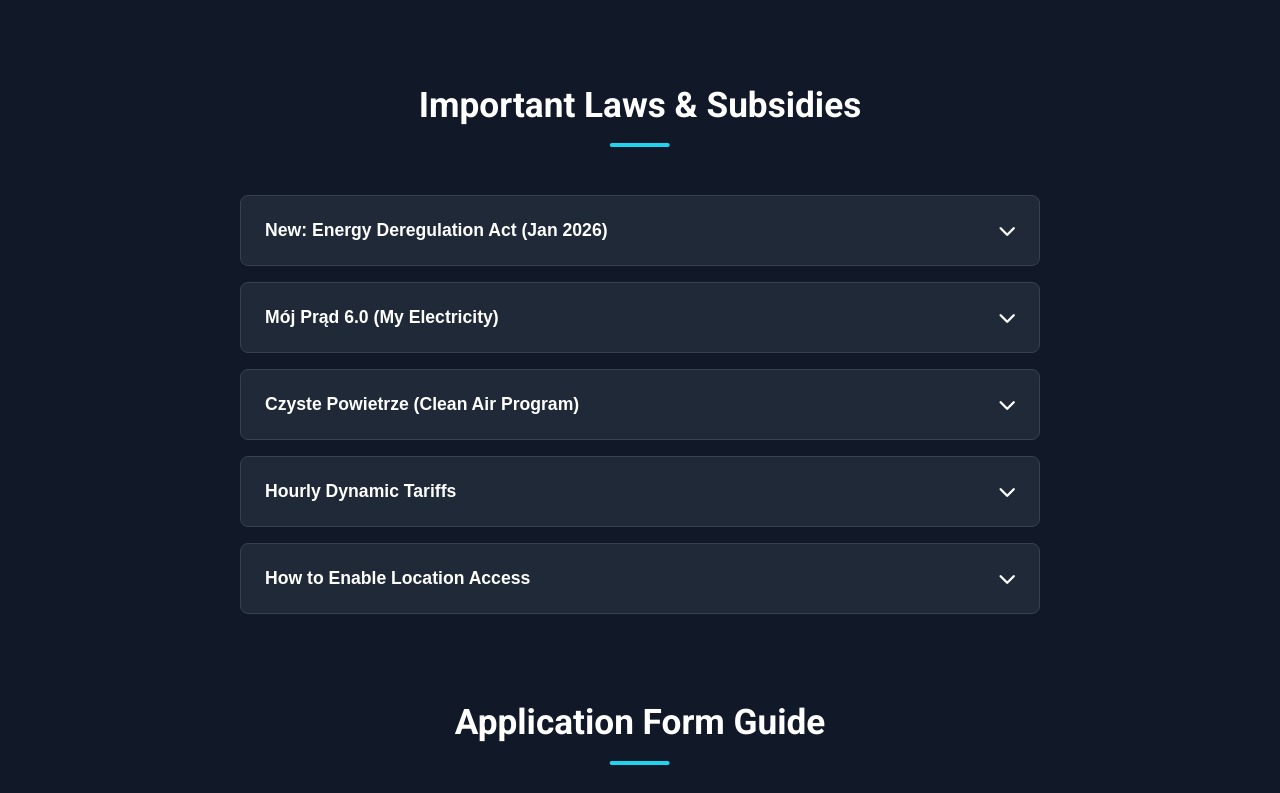
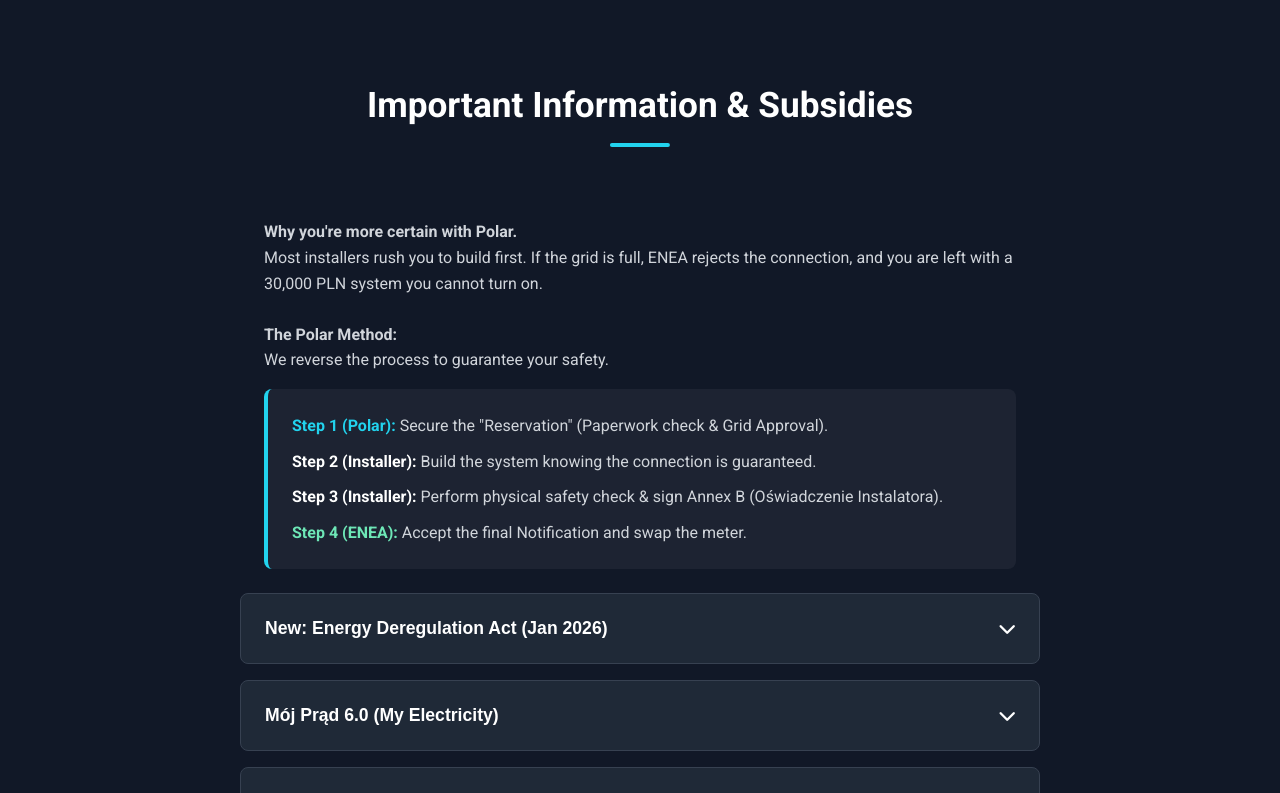
Before and after one commit to arthudtwo/polar-site, a plain HTML site: page knowledge.html in a window 1280 px wide. Shown: the part 795-1588 px from the top of the page. Drawn offline with Linux system fonts and the light colour scheme.

Commit message:
updated to include better value proposition

```diff
--- a/knowledge.html
+++ b/knowledge.html
@@ -89,9 +89,37 @@
             </div>
         </div>
 
-        <h2 class="section-title">Important Laws & Subsidies</h2>
+        <h2 class="section-title">Important Information & Subsidies</h2>
         <div class="info-section">
+            <div class="accordion-content" id="why">
+                        <p><strong>Why you're more certain with Polar.</strong><br>
+                        Most installers rush you to build first. If the grid is full, ENEA rejects the connection, and you are left with a 30,000 PLN system you cannot turn on.
+                        <br><br>
+                        <strong>The Polar Method:</strong><br>
+                        We reverse the process to guarantee your safety.
+                        </p>
 
+                        <div style="background: rgba(255,255,255,0.05); padding: 1.5rem; border-radius: 8px; margin-top: 1rem; border-left: 4px solid var(--polar-cyan);">
+                            <ul style="list-style: none; padding: 0; margin: 0; color: #d1d5db;">
+                                <li style="margin-bottom: 10px;">
+                                    <strong style="color:var(--polar-cyan);">Step 1 (Polar):</strong>
+                                    Secure the "Reservation" (Paperwork check & Grid Approval).
+                                </li>
+                                <li style="margin-bottom: 10px;">
+                                    <strong style="color:white;">Step 2 (Installer):</strong>
+                                    Build the system knowing the connection is guaranteed.
+                                </li>
+                                <li style="margin-bottom: 10px;">
+                                    <strong style="color:white;">Step 3 (Installer):</strong>
+                                    Perform physical safety check & sign Annex B (Oświadczenie Instalatora).
+                                </li>
+                                <li>
+                                    <strong style="color:var(--polar-mint);">Step 4 (ENEA):</strong>
+                                    Accept the final Notification and swap the meter.
+                                </li>
+                            </ul>
+                        </div>
+                    </div>
             <div class="accordion">
                 <button class="accordion-header">
                     <span>New: Energy Deregulation Act (Jan 2026)</span>
```
Also changed, not shown: index.html (+11 -0 lines).
